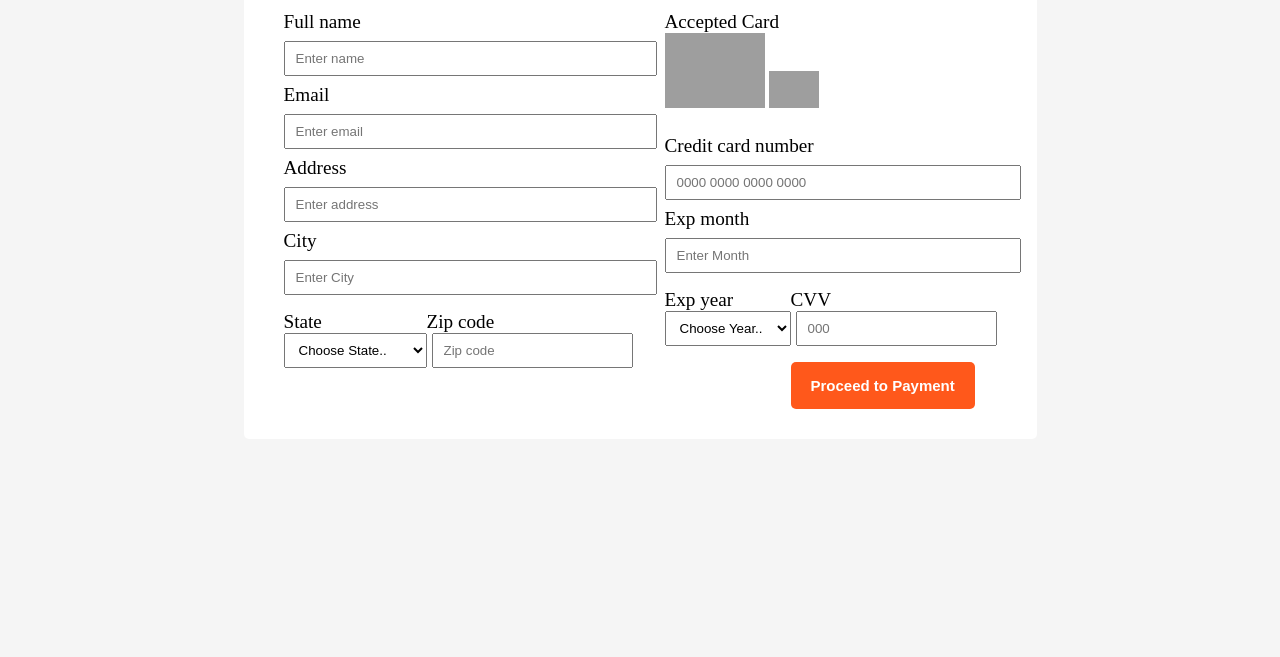
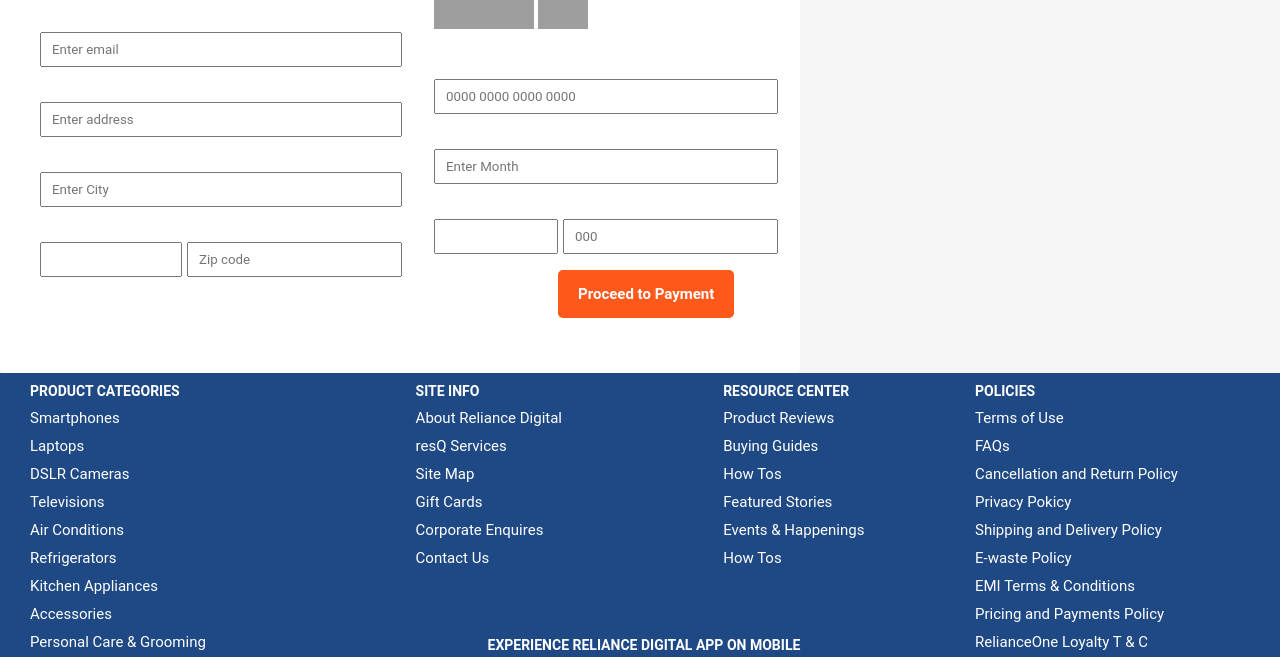
Before and after one commit to dilipsingh076/Reliance-digital-clone-unit-3, a plain HTML site: page checkout.html in a window 1280 px wide. Shown: the part 127-784 px from the top of the page. Drawn offline with Linux system fonts and the light colour scheme; grey boxes are pictures that could not be loaded.

Commit message:
style changes

```diff
--- a/checkout.html
+++ b/checkout.html
@@ -6,10 +6,10 @@
 	<meta name="viewport" content="width=device-width, initial-scale=1">
 	<title>checkout form</title>
 	<link rel="stylesheet" type="text/css" href="checkout.css">
+	<link rel="stylesheet" href="footer.css">
 </head>
 
 <body>
-	<header>
 		<div class="container">
 			<div class="left">
 				<h3>BILLING ADDRESS</h3>
@@ -75,10 +75,14 @@
 				</form>
 			</div>
 		</div>
-	</header>
 
-
+		<div class="footer"></div>
 </body>
 
 </html>
 <script src="checkout.js"></script>
+<script type="module">
+	import footerPart from "./footer.js";
+    console.log(footerPart);
+    document.querySelector(".footer").innerHTML = footerPart()
+</script>
--- a/footer.css
+++ b/footer.css
@@ -80,6 +80,7 @@ a{
 #title_name{
     margin-top: 10px;
     font-size: 14px;
+    color: white;
 }
 #footer-copyright{
     height: 30px;
--- a/footer.js
+++ b/footer.js
@@ -2,7 +2,7 @@ function footerPart() {
     return `<footer><div id="footer">
     <div id="footer-left-div">
         <div id="title_name">
-            <h3>PRODUCT CATEGORIES</h3>
+            <h3 id="title_name">PRODUCT CATEGORIES</h3>
         </div>
         <div id="list">
             <ul>
@@ -28,7 +28,7 @@ function footerPart() {
         <div id="middle-1">
             <div>
                 <div id="title_name">
-                    <h3>SITE INFO</h3>
+                    <h3 id="title_name">SITE INFO</h3>
                 </div>
                 <div id="list">
                     <ul>
@@ -45,7 +45,7 @@ function footerPart() {
             </div>
             <div>
                 <div id="title_name">
-                    <h3>RESOURCE CENTER</h3>
+                    <h3 id="title_name">RESOURCE CENTER</h3>
                 </div>
                 <div id="list">
                     <ul>
@@ -69,7 +69,7 @@ function footerPart() {
     </div>
     <div id="footer-right-div">
         <div id="title_name">
-            <h3>POLICIES</h3>
+            <h3 id="title_name">POLICIES</h3>
         </div>
         <div id="list">
             <ul>
```
